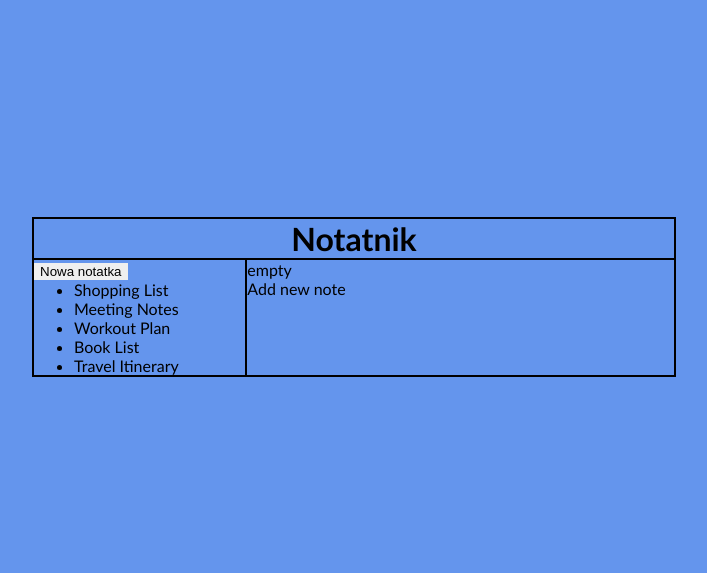
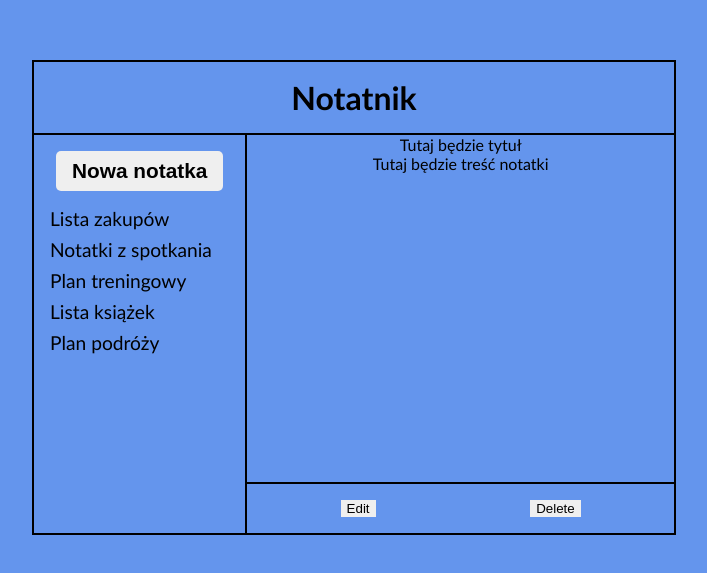
Before and after one commit to Kabrax01/React_test_area_2, a React (Vite) app: page / in a window 1280 px wide. Shown: the part 103-676 px from the top of the page, without its empty margins (286-993 px from the left). Built offline with nearby package versions, Linux system fonts and the light colour scheme.

Commit message:
feat: refactored components

```diff
--- a/src/GPT_2_Notes/App.tsx
+++ b/src/GPT_2_Notes/App.tsx
@@ -1,14 +1,16 @@
 import { useEffect, useState } from "react";
 import data from "./data";
 import "./main.scss";
+import { NoteList } from "./NoteList";
+import { NoteItem } from "./NoteItem";
 
-interface Note {
+export interface Note {
     id: number;
     title: string;
     content: string;
 }
 
-interface NotesProps {
+export interface NotesProps {
     notes: Note[] | null;
     setSelectedNote: React.Dispatch<React.SetStateAction<number | undefined>>;
 }
@@ -50,52 +52,4 @@ function App() {
     );
 }
 
-function NoteList({ notes, setSelectedNote }: NotesProps) {
-    return (
-        <div className="note_list">
-            <div className="notes_list-title">
-                <button>Nowa notatka</button>
-                <ul>
-                    {notes?.map((note) => {
-                        return (
-                            <li
-                                onClick={() => setSelectedNote(note.id)}
-                                key={note.id}>
-                                {note.title}
-                            </li>
-                        );
-                    })}
-                </ul>
-            </div>
-            <div className="notes_content"></div>
-        </div>
-    );
-}
-
-interface NoteItemProps {
-    noteContent: Note | undefined;
-}
-
-function NoteItem({ noteContent }: NoteItemProps) {
-    if (!noteContent)
-        noteContent = { id: 0, title: "empty", content: "Add new note" };
-    const { title, content } = noteContent;
-
-    console.log(noteContent);
-    return (
-        <div className="note_item">
-            {noteContent ? (
-                <>
-                    <p>{title}</p>
-                    <p>{content}</p>
-                </>
-            ) : (
-                <>
-                    <p>NO note content</p>
-                </>
-            )}
-        </div>
-    );
-}
-
 export default App;
--- /dev/null
+++ b/src/GPT_2_Notes/NoteItem.tsx
@@ -0,0 +1,31 @@
+import { Note } from "./App";
+
+interface NoteItemProps {
+    noteContent: Note | undefined;
+}
+export function NoteItem({ noteContent }: NoteItemProps) {
+    if (!noteContent)
+        noteContent = {
+            id: 0,
+            title: "Tutaj będzie tytuł",
+            content: "Tutaj będzie treść notatki",
+        };
+    const { title, content } = noteContent;
+
+    console.log(noteContent);
+    return (
+        <div className="note">
+            <div className="note-title">
+                <p>{title}</p>
+            </div>
+            <div className="note-content">
+                <p>{content}</p>
+            </div>
+
+            <div className="note_actions">
+                <button>Edit</button>
+                <button>Delete</button>
+            </div>
+        </div>
+    );
+}
--- /dev/null
+++ b/src/GPT_2_Notes/NoteList.tsx
@@ -0,0 +1,21 @@
+import { NotesProps } from "./App";
+
+export function NoteList({ notes, setSelectedNote }: NotesProps) {
+    return (
+        <div className="note_list">
+            <button className="note_list-button">Nowa notatka</button>
+
+            <ul>
+                {notes?.map((note) => {
+                    return (
+                        <li
+                            onClick={() => setSelectedNote(note.id)}
+                            key={note.id}>
+                            {note.title}
+                        </li>
+                    );
+                })}
+            </ul>
+        </div>
+    );
+}
--- a/src/GPT_2_Notes/data.ts
+++ b/src/GPT_2_Notes/data.ts
@@ -7,31 +7,32 @@ interface Note {
 const data: Note[] = [
     {
         id: 1,
-        title: "Shopping List",
-        content: "Milk, Bread, Butter, Eggs, Cheese",
+        title: "Lista zakupów",
+        content: "Mleko, Chleb, Masło, Jajka, Ser",
     },
     {
         id: 2,
-        title: "Meeting Notes",
-        content: "Discuss project milestones, assign tasks, review deadlines",
+        title: "Notatki z spotkania",
+        content:
+            "Omówienie etapów projektu, przydział zadań, przegląd terminów",
     },
     {
         id: 3,
-        title: "Workout Plan",
+        title: "Plan treningowy",
         content:
-            "Monday: Chest and Triceps, Tuesday: Back and Biceps, Wednesday: Rest, Thursday: Legs and Shoulders, Friday: Cardio",
+            "Poniedziałek: Klatka i tricepsy, Wtorek: Plecy i bicepsy, Środa: Odpoczynek, Czwartek: Nogi i ramiona, Piątek: Cardio",
     },
     {
         id: 4,
-        title: "Book List",
+        title: "Lista książek",
         content:
-            "1984 by George Orwell, Brave New World by Aldous Huxley, The Great Gatsby by F. Scott Fitzgerald",
+            "1984 George'a Orwella, Nowy Wspaniały Świat Aldousa Huxleya, Wielki Gatsby F. Scotta Fitzgeralda",
     },
     {
         id: 5,
-        title: "Travel Itinerary",
+        title: "Plan podróży",
         content:
-            "Day 1: Arrive in Paris, visit Eiffel Tower, Day 2: Louvre Museum, Day 3: Day trip to Versailles",
+            "Dzień 1: Przyjazd do Paryża, wizyta przy Wieży Eiffla, Dzień 2: Muzeum Luwr, Dzień 3: Wycieczka do Wersalu",
     },
 ];
 
--- a/src/GPT_2_Notes/main.scss
+++ b/src/GPT_2_Notes/main.scss
@@ -5,6 +5,13 @@
 }
 
 $border-light-black: 2px solid black;
+
+@mixin flexbox($direction: column, $align: center, $justify: center) {
+    display: flex;
+    flex-direction: #{$direction};
+    align-items: $align;
+    justify-content: $justify;
+}
 
 body {
     font-family: "Gill Sans", "Gill Sans MT", Calibri, "Trebuchet MS",
@@ -24,6 +31,7 @@ body {
     &_title-main {
         grid-column: 1/3;
         text-align: center;
+        padding: 1rem;
     }
 
     &_container {
@@ -31,20 +39,69 @@ body {
         grid-row: 2/3;
         display: grid;
         grid-template-columns: 1fr 2fr;
+        height: 50vh;
 
         .note_list {
             grid-column: 1/2;
             border-right: $border-light-black;
             border-top: $border-light-black;
+            overflow-y: scroll;
+            scroll-behavior: smooth;
+            scrollbar-width: none;
+            @include flexbox(column);
 
-            li:hover {
-                background-color: chartreuse;
+            button {
+                align-self: center;
+                margin: 1rem;
+                font-size: 1.3rem;
+                font-weight: 600;
+                border-radius: 5px;
+                padding: 0.5rem 1rem;
+                cursor: pointer;
+
+                &:active {
+                    transform: translateY(2px);
+                }
+            }
+
+            ul {
+                flex-grow: 3;
+                align-self: baseline;
+                list-style: none;
+                padding-left: 1rem;
+                font-size: 1.2rem;
+                width: 95%;
+
+                li {
+                    cursor: pointer;
+                    margin-bottom: 0.5rem;
+
+                    &:hover {
+                        background-color: chartreuse;
+                    }
+                }
             }
         }
 
-        .note_item {
+        .note {
+            height: 100%;
+            overflow-y: scroll;
+            scroll-behavior: smooth;
+            scrollbar-width: none;
             grid-column: 2/3;
             border-top: $border-light-black;
+            @include flexbox(column, center, flex-start);
+
+            &-content {
+                flex-grow: 3;
+            }
+
+            & .note_actions {
+                padding: 1rem;
+                width: 100%;
+                border-top: $border-light-black;
+                @include flexbox(row, center, space-around);
+            }
         }
     }
 }
```
